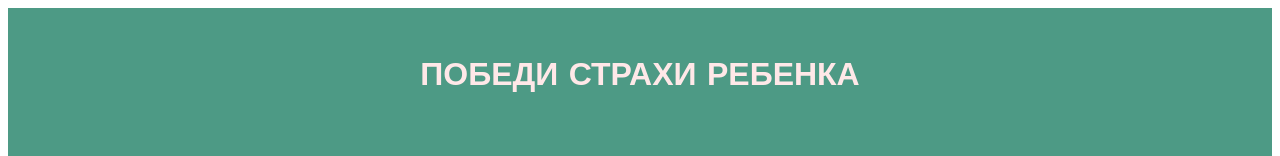
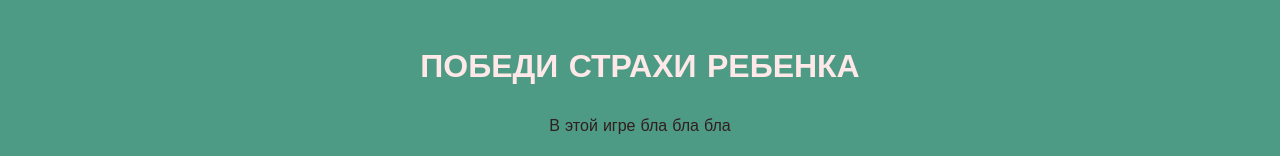
Before and after one commit to junior-hackaton/frontend-team45, a Vue app: page / in a window 1280 px wide. Shown: the top 156 px of the page. Built offline with nearby package versions, Linux system fonts and the light colour scheme.

Commit message:
body style

```diff
--- a/src/App.vue
+++ b/src/App.vue
@@ -28,6 +28,6 @@
 <style lang="scss">
 body {
   font-family: 'Josefin Sans', sans-serif;
-
+  margin: 0;
 }
 </style>
--- a/src/components/GameArea/GameScreen.vue
+++ b/src/components/GameArea/GameScreen.vue
@@ -89,6 +89,7 @@
 </script>
 
 <style lang="scss" scoped>
+
 * {
   padding: 0;
   margin: 0;
@@ -113,7 +114,7 @@
   &__title {
     color: rgb(255, 232, 232);
     text-transform: uppercase;
-    margin-bottom: 2em;
+    margin-bottom: 1em;
   }
   &__description {
     color: rgb(49, 30, 30);
```
